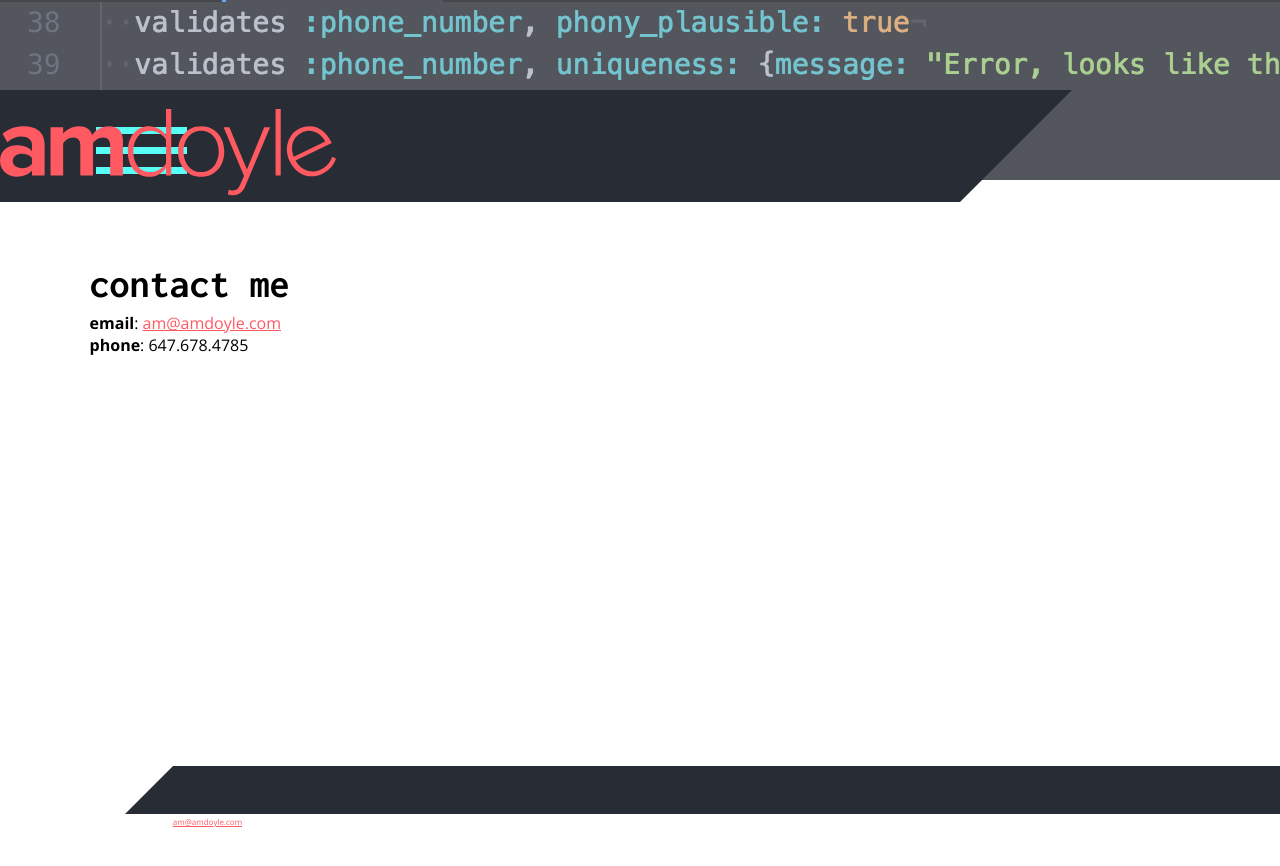
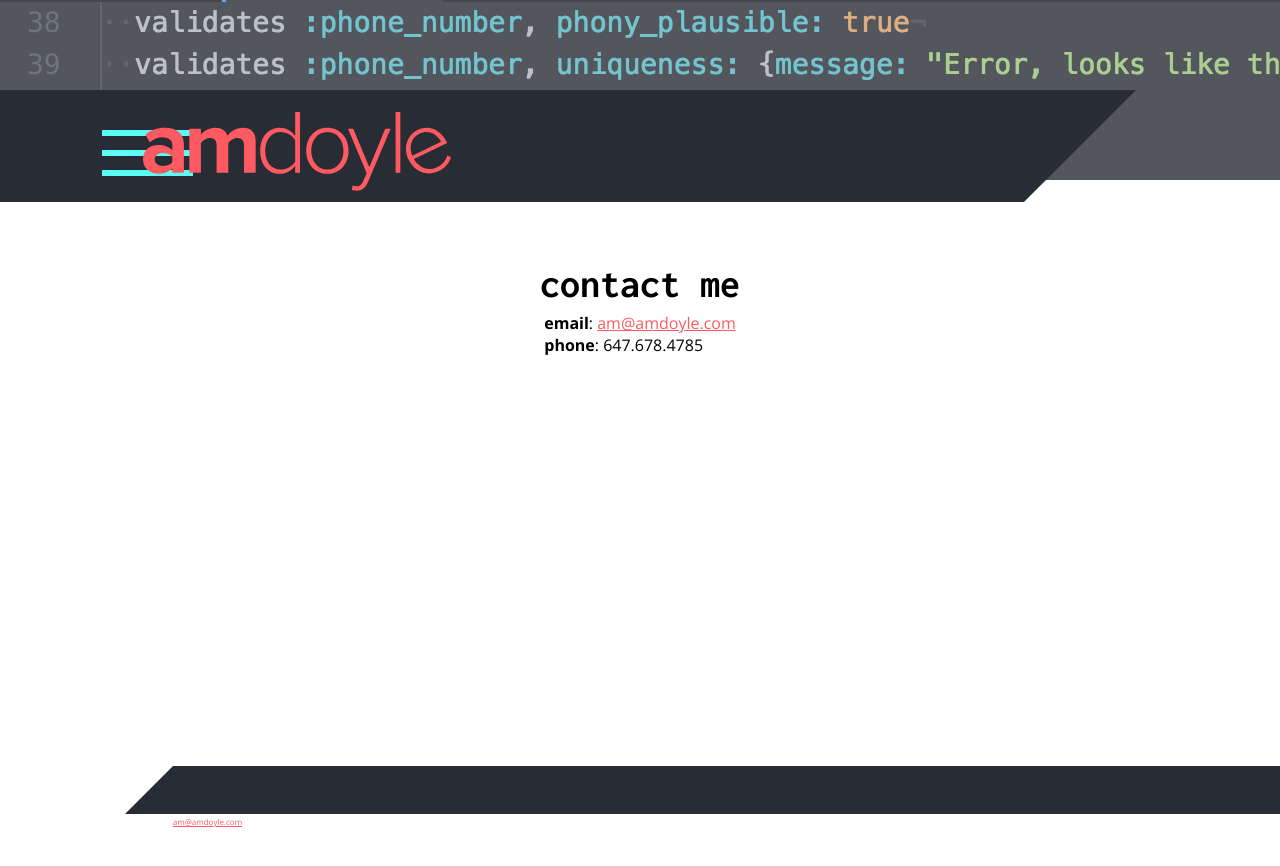
Before and after one commit to amdoyle/amdoyle, a Jekyll site: the page built from contact/index.html, in a window 1280 px wide. Shown: the top 866 px of the page. Built offline with Jekyll 4.4.1, drawn with Linux system fonts in a browser that asks for light colours; nearby versions of some CDN libraries.

Commit message:
Update styles for laptop and desktop

```diff
--- a/_sass/_layout.scss
+++ b/_sass/_layout.scss
@@ -1,4 +1,6 @@
 /* --------------- BASE STYLES FOR iPhone 5 - 320 x 568 --------------- */
+
+
 
  // Site header
 .body-wrapper {
@@ -6,6 +8,9 @@
   flex-direction: column;
   justify-content: space-between;
   min-height: 100vh;
+  & h1 {
+    text-align: center;
+  }
 }
 .group::before, .group::after {
   content:"";
@@ -43,7 +48,7 @@
   opacity: 1  ;
   position: relative;
   z-index: 10;
-  width: 75%;
+  width: 80%;
   border-top: 3em solid $grey-color;
   border-right: 3em solid rgba(0,0,0,0);
   margin: 7% 10% 0 0;
@@ -62,7 +67,7 @@
   opacity: 1;
   width: 100vw;
   height: 100vh;
-  padding: 0 10% 10% 0;
+  padding: 0 10% 200% 0;
   margin-top: -150%;
   margin-left: -50%;
   display: block;
@@ -236,16 +241,19 @@ ul.contact-list {
   color: $brand-color;
 }
 
+#contact-info {
+  display: flex;
+  flex-direction: column;
+  justify-content: space-between;
+  align-items: center;
+}
+
 /* --------------- iPhone 6 --------------- */
 @media screen and (min-width: 374px) and (orientation: portrait){
 
   .nav {
     margin-top: -13%;
     }
-  // #logo{
-  //   margin-top: -3em;
-  // }
-
 }
 
 /* --------------- iPhone 6plus --------------- */
@@ -271,7 +279,6 @@ ul.contact-list {
   .nav-menu {
     margin-left: -50%;
     margin-top: -112%;
-    padding-bottom: 50%;
   }
 
   #navbar {
@@ -446,23 +453,14 @@ ul.contact-list {
    }
 
    #logo {
-     margin-top: -11%;
-     width: 35%;
+     margin-top: -10%;
+     width: 30%;
+     padding-left: 14%;
    }
 
-
-  // #hamburger-nav.close-button span:after{
-  //   width: 75%;
-  //   margin-bottom: -2.5em;
-  // }
-  // #hamburger-nav.close-button span:before{
-  //   width: 75%;
-  //   margin-top: -1em;
-  // }
-
   .nav {
-    margin-top: -12%;
-    width: 15%;
+    margin-top: -11%;
+    width: 14%;
   }
   .nav-menu {
     border-right: 4px solid transparentize($grey-color, 0.05);
@@ -492,13 +490,13 @@ ul.contact-list {
   #projects img, .extra-content {
     width: 90%;
   }
-
-  .row-projects {
-    display: flex;
-    flex-direction: row;
-    justify-content: space-between;
-    margin-left: 5%;
-  }
+  //
+  // .row-projects {
+  //   display: flex;
+  //   flex-direction: row;
+  //   justify-content: space-between;
+  //   margin-left: 5%;
+  // }
 
 }
 // @media screen and (min-width: 1234px) and (max-width:1999px) {
@@ -507,11 +505,12 @@ ul.contact-list {
 @media screen and (min-width: 2000px) {
 
   .background-image {
-    height: 15em;
+    height: 14em;
   }
 
   .nav {
     margin-top: -14%;
+    width: 10%;
   }
 
   #navbar {
@@ -519,9 +518,6 @@ ul.contact-list {
     border-right: 13em solid transparent;
   }
 
-  #hamburger-nav {
-    width: 25%;
-  }
   #hamburger-nav span {
     margin-top: 8.5em;
     height: .5em;
@@ -538,19 +534,19 @@ ul.contact-list {
   }
 
   #hamburger-nav.close-button span:before {
-    top: 0;
+    top: -1em;
   }
 
   #hamburger-nav.close-button span:after {
-    bottom: -1em;
+    bottom: .5em;
   }
 
   .nav-menu{
-    width: 88vw;
+    width: 79vw;
     padding: 10% 10% 10% 0;
     height: auto;
-    margin-left: -75%;
-    margin-top: 43%;
+    margin-left: -100%;
+    margin-top: 120%;
     & li {
       padding: 1%;
       font-size: 2em;
@@ -558,8 +554,8 @@ ul.contact-list {
   }
 
   #logo {
-    width: 35%;
-    margin-top: -13em;
+    width: 25%;
+    margin-top: -9%;
   }
 
   .dim {
@@ -567,8 +563,8 @@ ul.contact-list {
   }
 
   .main-content {
-    padding-top: 0;
-    margin-top: 20%;
+    margin-top: 18%;
+    padding: 0 12%;
     & h1 {
       text-align: center;
     }
@@ -593,12 +589,12 @@ ul.contact-list {
     width: 60%;
   }
 
-  .row-projects {
-    display: flex;
-    flex-direction: row;
-    justify-content: space-between;
-    margin-left: 5%;
-  }
+  // .row-projects {
+  //   display: flex;
+  //   flex-direction: row;
+  //   justify-content: space-between;
+  //   margin-left: 5%;
+  // }
 
   .resume-content {
     padding-top: 2%;
@@ -608,12 +604,6 @@ ul.contact-list {
     }
   }
 
-  #contact-info {
-    display: flex;
-    flex-direction: column;
-    justify-content: space-between;
-    align-items: center;
-  }
 }
 
 @media screen and (min-width: 3000px) {
@@ -622,19 +612,26 @@ ul.contact-list {
     height: 20%;
   }
 
+  .main-content {
+    margin-top: 14%;
+  }
+
   #navbar {
     border-top: 15em solid #282c34;
     border-right: 15em solid transparent;
   }
 
-
+  .nav {
+    margin-top: -13%;
+    width: 10%;
+  }
   .nav-menu {
-    margin-top: 40%;
+    margin-top: 115%;
   }
 
   #logo {
-    width: 37%;
-    margin-top: -11%;
+    width: 25%;
+    margin-top: -7%;
   }
 
   #hamburger-nav {
@@ -650,4 +647,8 @@ ul.contact-list {
       top: 2em;
     }
   }
+
+  #hamburger-nav.close-button span:before {
+      top: 2em;
+    }
 }
```
